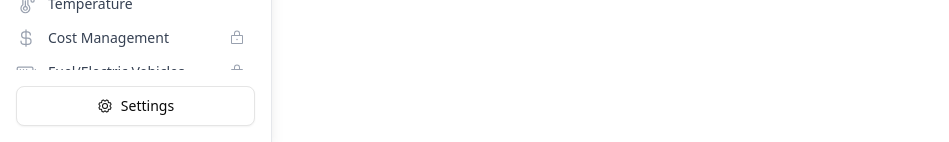
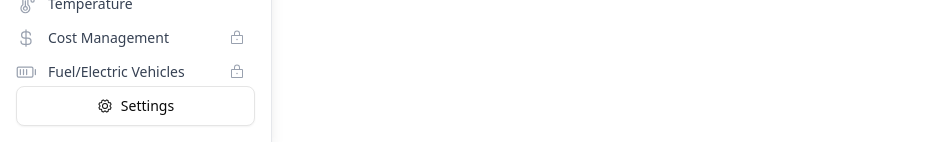
Before and after one commit to antoinepirard/transpoco-track, a Next.js app: page /new-navigation in a window 1280 px wide. Shown: the part 658-800 px from the top of the page, without its empty margins (0-949 px from the left). Built offline with nearby package versions, Linux system fonts and the light colour scheme.

Commit message:
chore: comment out unused promotional banner and adjust settings button padding

```diff
--- a/src/components/navigation/NavigationSidebarDemo.tsx
+++ b/src/components/navigation/NavigationSidebarDemo.tsx
@@ -708,8 +708,29 @@ export function NavigationSidebarDemo({
         </div>
       </nav>
 
+      {/* Promotional Banner */}
+      {/* <div className="p-4 pb-2 relative z-10">
+        <div className="bg-gradient-to-r from-gray-950 to-gray-900 rounded-lg p-4 text-white relative shadow-md">
+          {/* Background decoration */}
+          {/* <div className="absolute inset-0 bg-gradient-to-br from-gray-600/20 to-gray-600/20 rounded-lg" />
+
+          {/* Try 30 days tag - positioned absolutely on the edge */}
+          {/* <div className="absolute -top-4 -left-2 ml-6 bg-green-400 text-green-900 text-xs font-semibold px-2 py-1 rounded-md z-20">
+            Try 30 days
+          </div>
+
+          {/* Content */}
+          {/* <div className="relative z-10">
+            <h3 className="text-base font-bold mb-0">Drive with Safely</h3>
+            <p className="text-sm text-indigo-100 opacity-90">
+              Cut risk & save on insurance
+            </p>
+          </div>
+        </div>
+      </div> */}
+
       {/* Settings Button */}
-      <div className="p-4">
+      <div className="p-4 pt-0">
         <Button
           onClick={toggleSettingsNav}
           variant={showSettingsNav ? "default" : "outline"}
```
